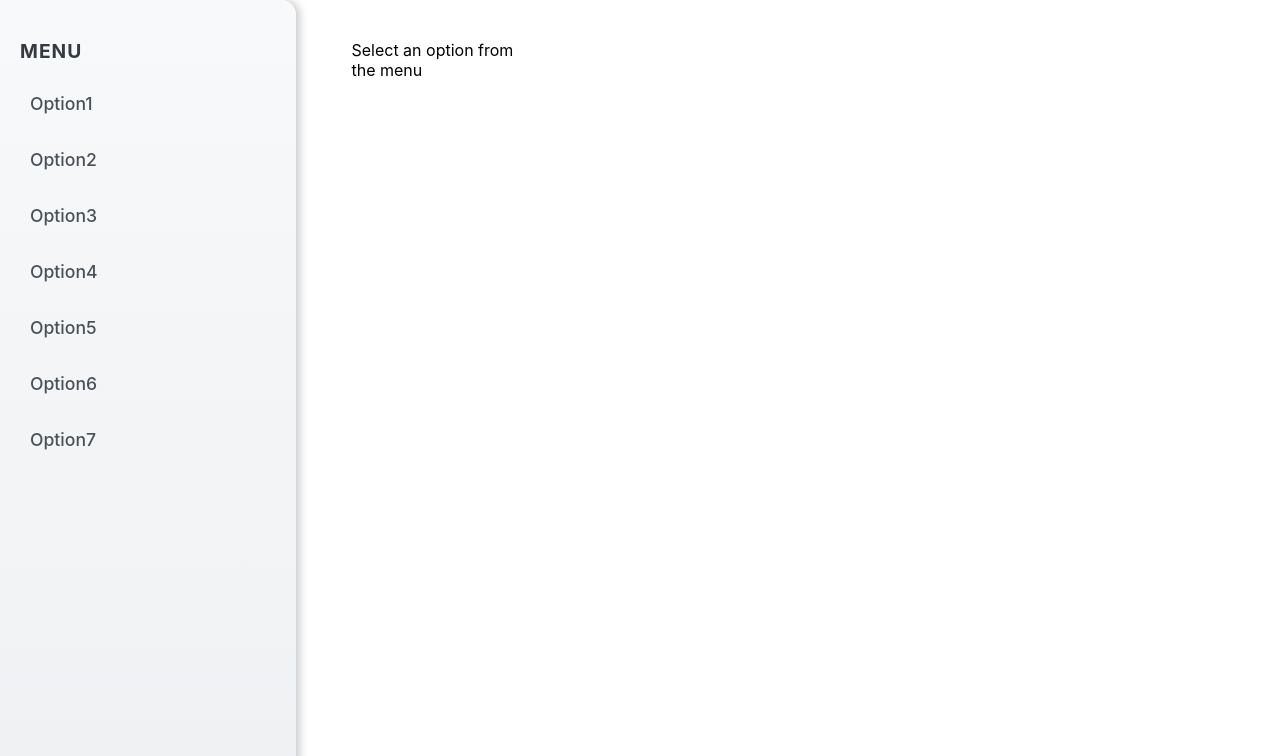
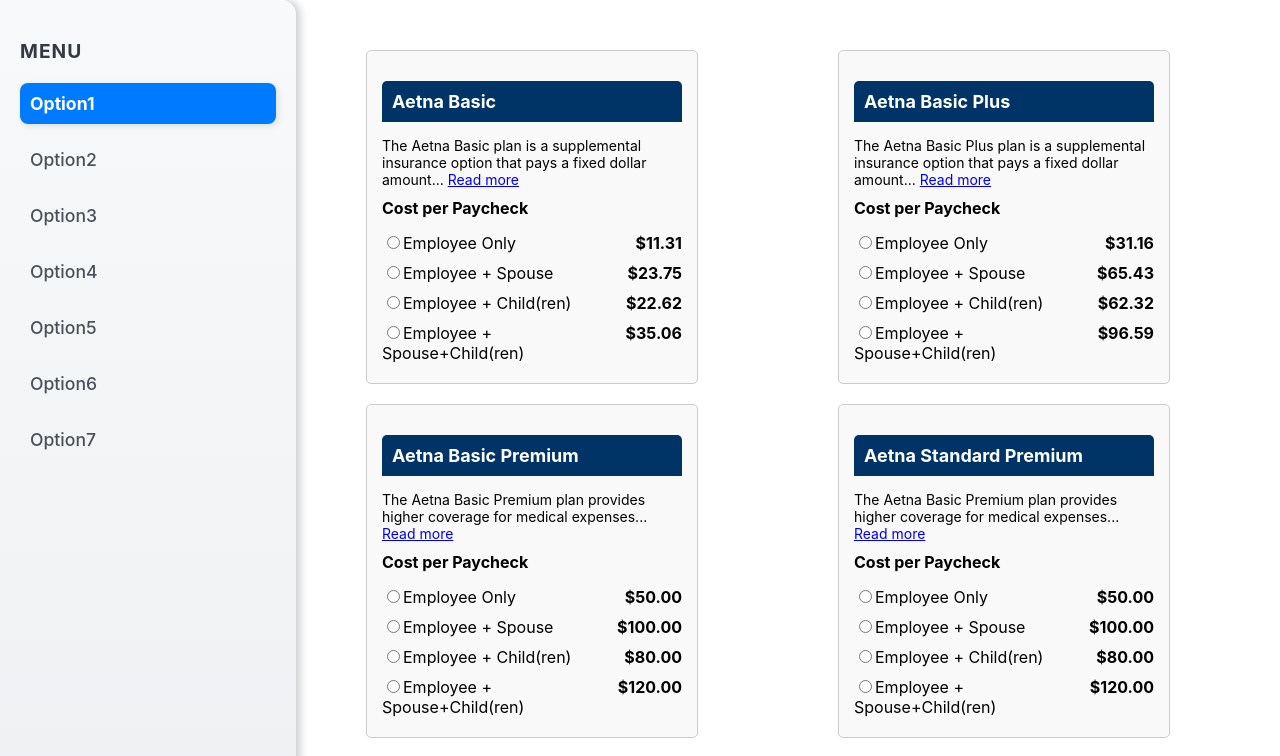
Before and after one commit to anasrajput2580/cart-app, a React (Create React App) app: page / in a window 1280 px wide. Shown: the top 756 px of the page. Built offline with nearby package versions, Linux system fonts and the light colour scheme.

Commit message:
Update App.js

```diff
--- a/src/App.js
+++ b/src/App.js
@@ -1,16 +1,10 @@
-
-import { BrowserRouter as Router, Route, Routes, Link } from 'react-router-dom';
-import PizzaItem from './components/PizzaItem';
-import ProductDetail from './components/ProductDetail'; // Import ProductDetail component
 import React, { useState } from 'react';
-import OrderSummary from './components/OrderSummary';
-import pizzaData from './data/pizzaData';
 import './App.css';
 import Navigation from './components/Navigation';
 import Content from './components/Content';
 import Option2 from './components/Option2';
 function App() {
-  const [activeOption, setActiveOption] = useState('Home'); // Default option
+  const [activeOption, setActiveOption] = useState('Option1'); // Default option
 
   const renderContent = () => {
     switch (activeOption) {
@@ -19,15 +13,15 @@
       case 'Option2':
         return <Option2 />;
       case 'Settings':
-
+        break
       case 'Notifications':
-
+        break
       case 'Messages':
-
+        break
       case 'Help':
-
+        break
       case 'Logout':
-
+        break
       default:
         return <div  style={{ padding: '20px', marginLeft: '20%' }}>Select an option from the menu</div>;
     }
```
